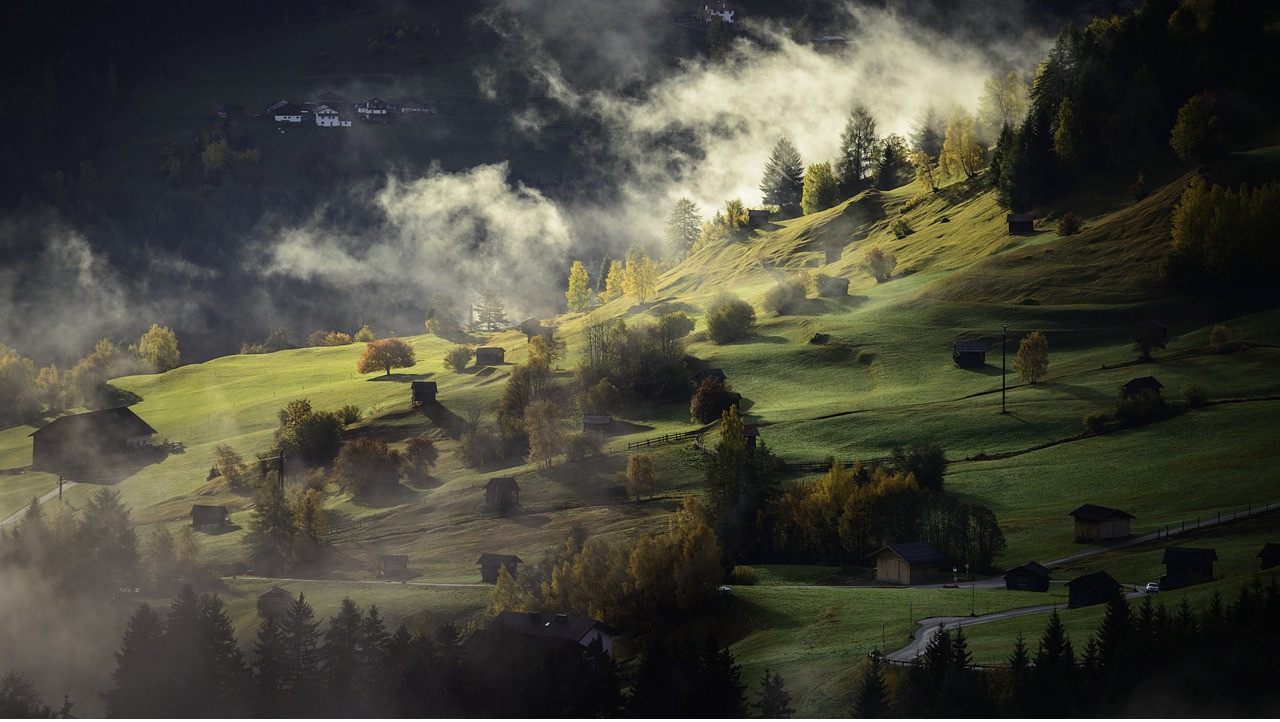
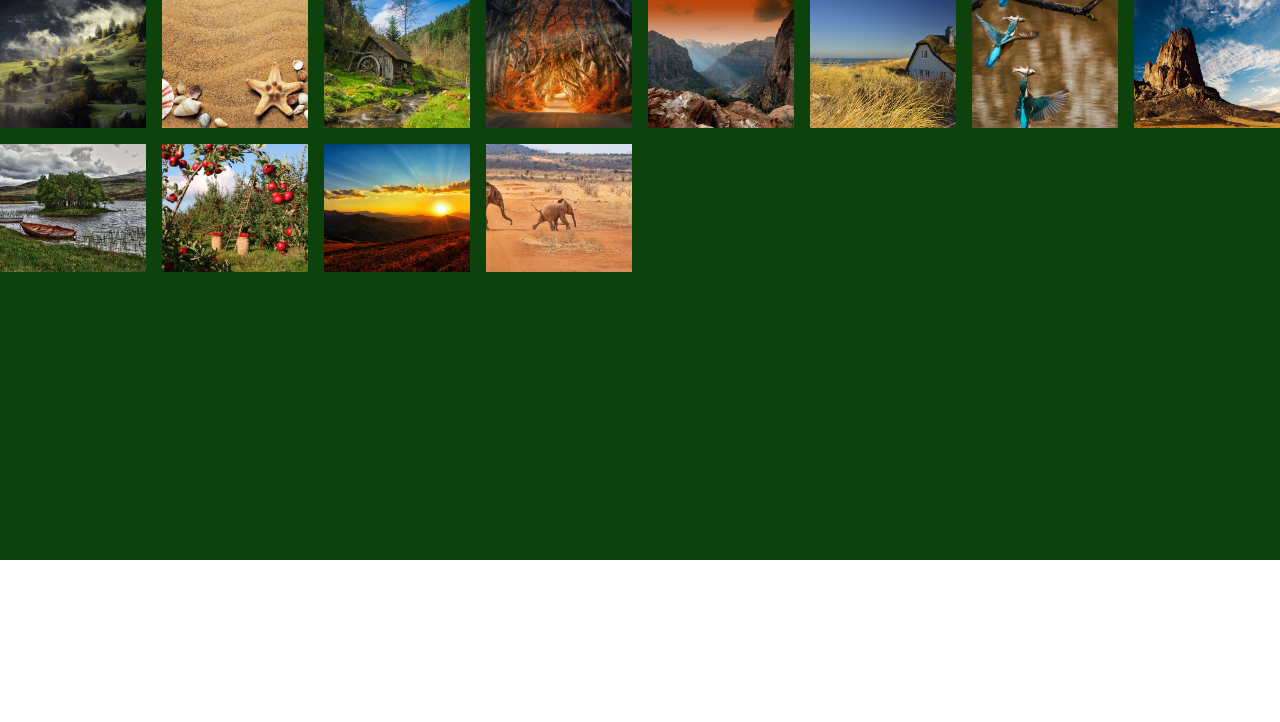
Before and after one commit to tod619/CSSGridGallery, a plain HTML site: page index.html in a window 1280 px wide. Shown: the top 722 px of the page. Drawn offline with Linux system fonts and the light colour scheme.

Commit message:
Add style to gallery + img class in style.css file

```diff
--- a/style.css
+++ b/style.css
@@ -8,3 +8,17 @@
     width: 100%;
     height: 100vh;
 }
+
+.gallery {
+    display: grid;
+    grid-template-columns: repeat(8, minmax(10px, 1fr));
+    grid-template-rows: repeat(4, 10vw);
+    grid-gap: 16px;
+    background-color: #0d420d;
+}
+
+.img {
+    width: 100%;
+    height: 100%;
+    object-fit: cover;
+}
```
